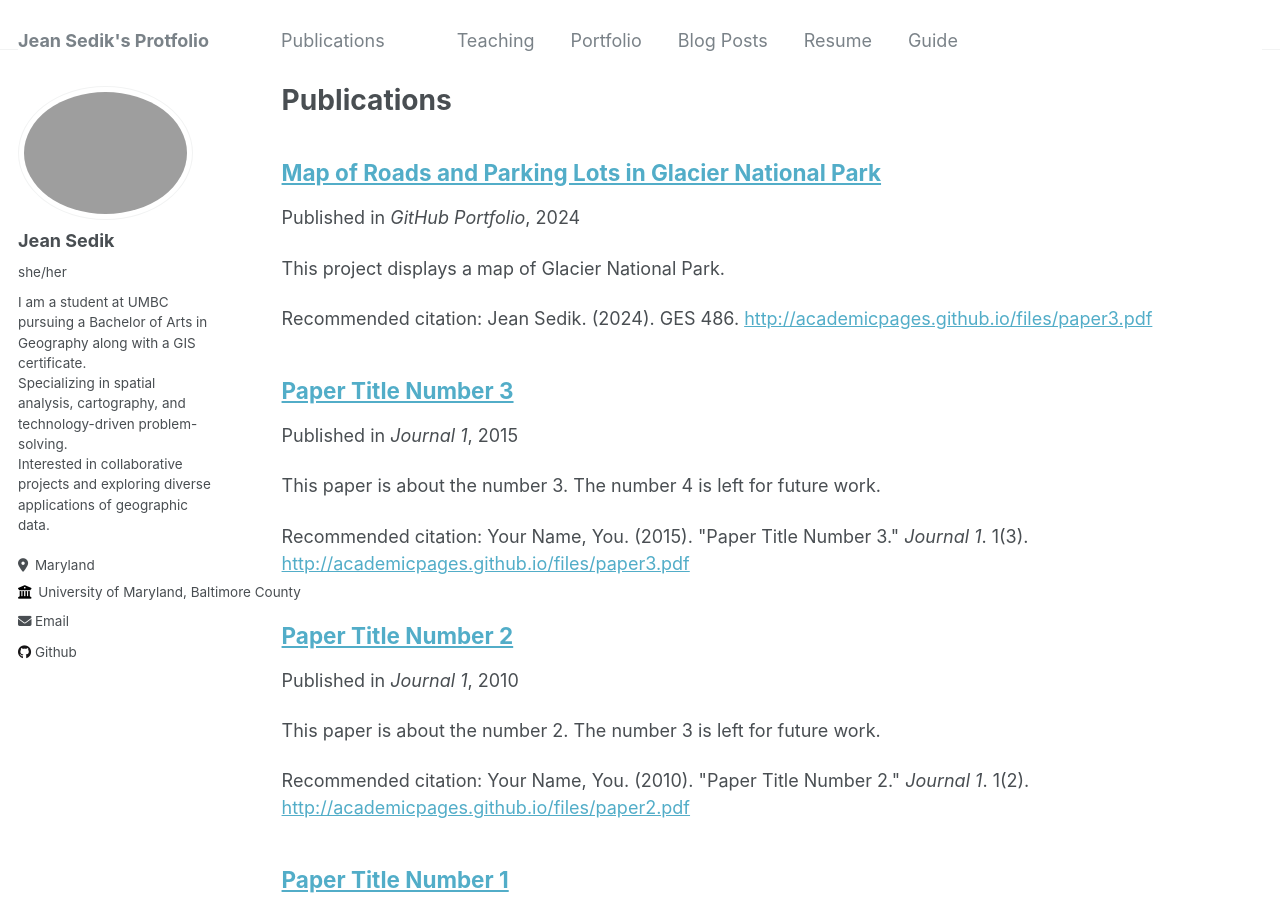
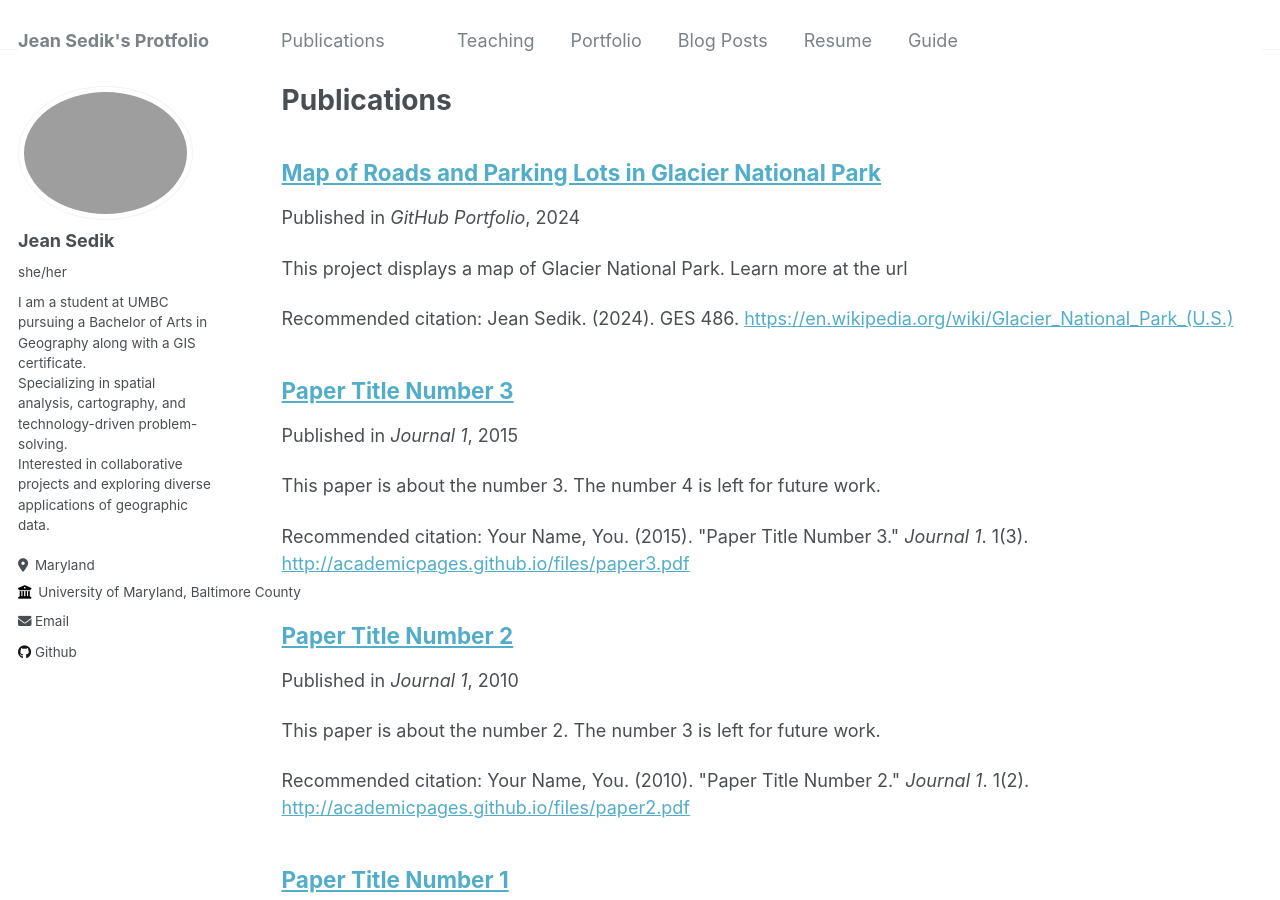
Before and after one commit to VG68490/VG68490.github.io, a Jekyll site: the page built from _pages/publications.md, in a window 1280 px wide and 900 px high. Built offline with Jekyll 4.4.1, drawn with Linux system fonts in a browser that asks for light colours.

Commit message:
glacier_park1.md

```diff
--- a/_publications/2024-02-17-paper-title-number-4.md
+++ b/_publications/2024-02-17-paper-title-number-4.md
@@ -2,10 +2,10 @@
 title: "Map of Roads and Parking Lots in Glacier National Park"
 collection: publications
 permalink: /publication/2024-02-17-paper-title-number-4
-excerpt: 'This project displays a map of Glacier National Park.'
+excerpt: 'This project displays a map of Glacier National Park. Learn more at the url'
 date: 2024-05-10
 venue: 'GitHub Portfolio'
-paperurl: 'http://academicpages.github.io/files/paper3.pdf'
+paperurl: 'https://en.wikipedia.org/wiki/Glacier_National_Park_(U.S.)'
 citation: 'Jean Sedik. (2024). GES 486.'
 ---
 
```
